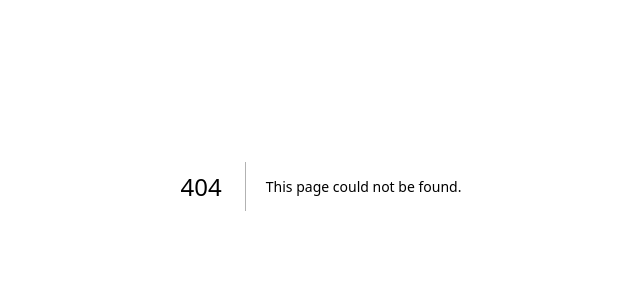
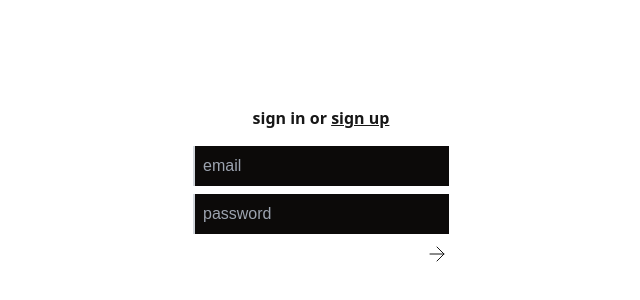
Before and after one commit to bmbo123/durc, a Next.js app: page /signin in a window 1280 px wide. Before the commit this address had no page. Shown: the part 214-514 px from the top of the page, without its empty margins (319-959 px from the left). Built offline with nearby package versions, Linux system fonts and the light colour scheme.

Commit message:
linked + im stat padding

```diff
--- /dev/null
+++ b/src/app/signin/page.tsx
@@ -0,0 +1,18 @@
+import Form from "@/components/auth/Form";
+import Link from "next/link";
+export default function Page() {
+  return (
+    <div className="bg-stone h-screen flex flex-col items-center justify-center">
+      <p className="font-sans  font-semibold mb-4">
+        sign in or{" "}
+        <Link
+          href="/signup"
+          className="hover:text-indigo-700 underline font-bold"
+        >
+          sign up
+        </Link>
+      </p>
+      <Form formType="signin" />
+    </div>
+  );
+}
```
